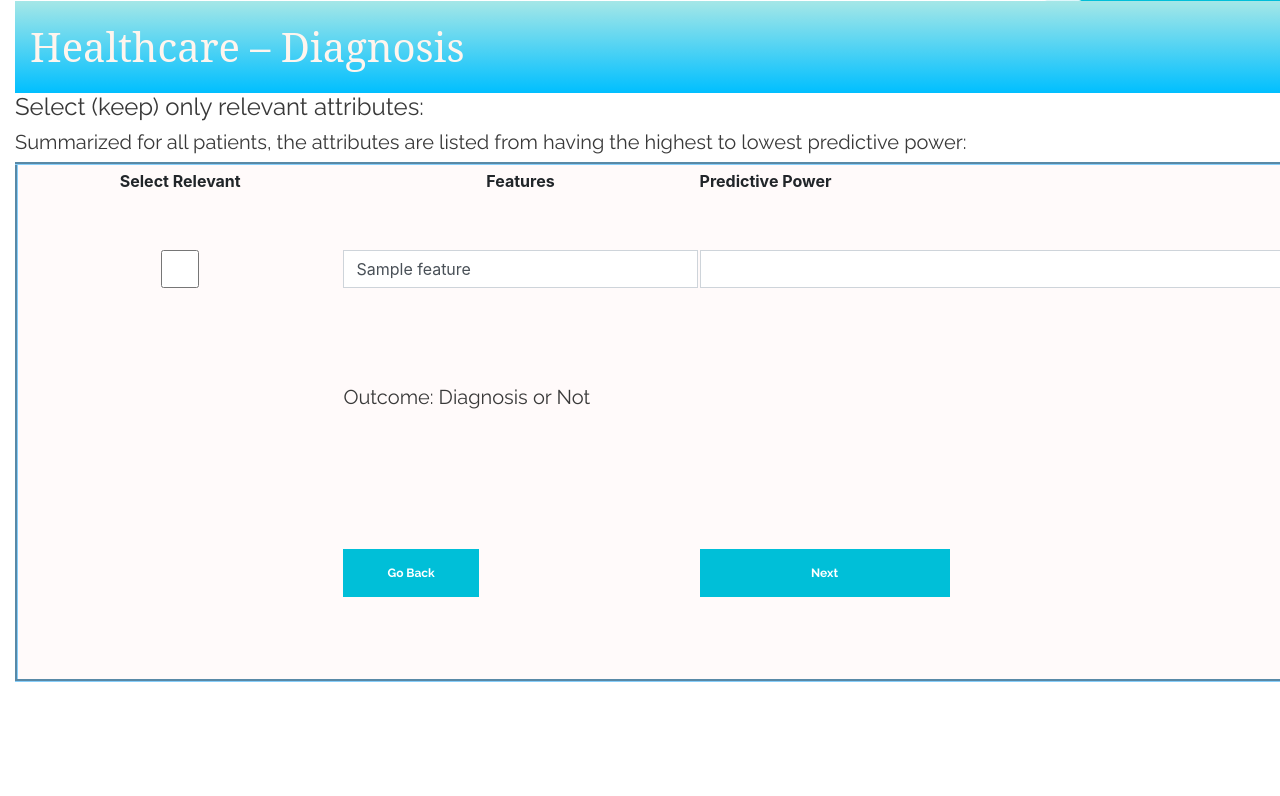
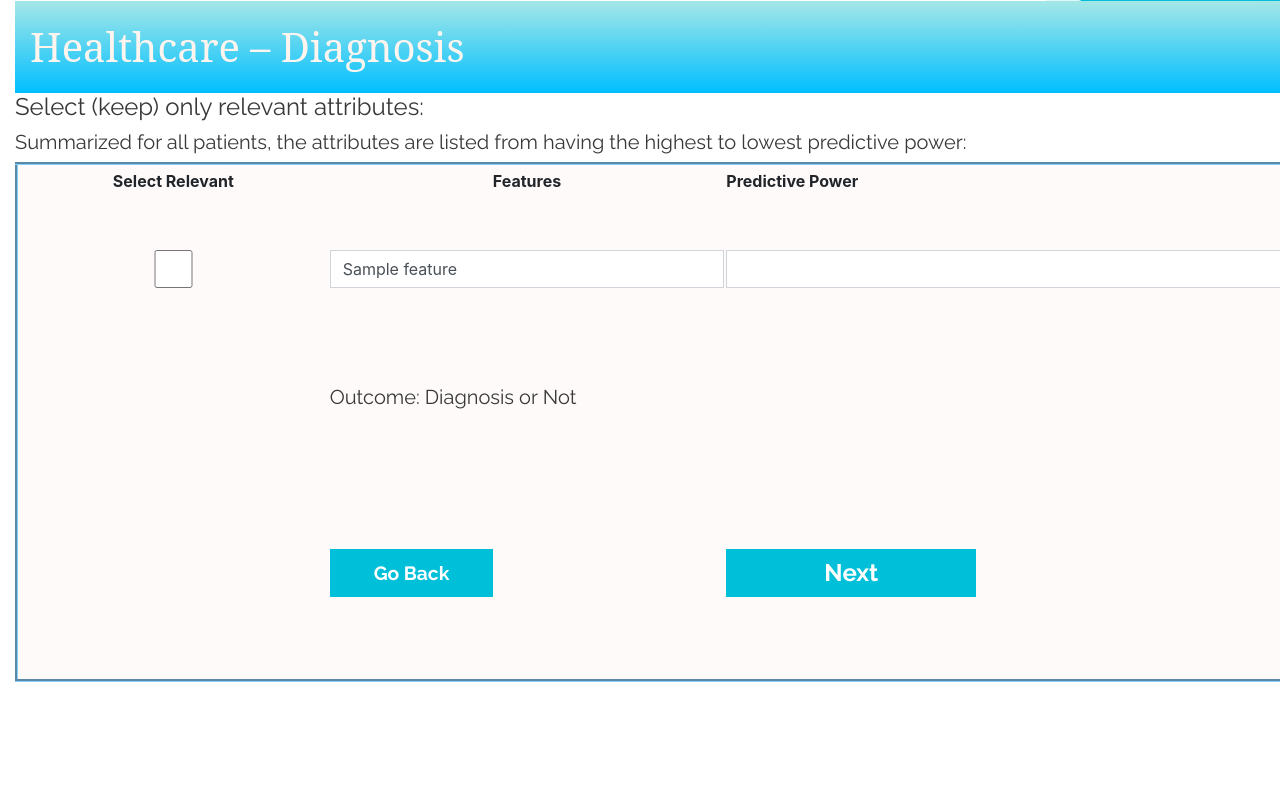
Before and after one commit to kipod/eleza, a Flask app: page /demo/features in a window 1280 px wide; the page is wider, and only the part inside the window is pictured. Shown: the part 319-1115 px from the top of that part. Run offline with Flask 2, Linux system fonts and the light colour scheme; tables that the repository leaves empty hold one stand-in row (values such as "Sample post"); some libraries are stand-ins or nearby versions.

Commit message:
fix_text_size_button_on_pages

```diff
--- a/app/templates/demo.html
+++ b/app/templates/demo.html
@@ -129,7 +129,7 @@
                 <tr>
                   <td></td>
                   <td>
-                    {{ form.next(class="btn-solid-lg page-scroll", style="width: 250px") }}
+                    {{ form.next(class="btn-solid-lg page-scroll", style="width: 250px; font-size: 150%;") }}
                   </td>
                 </tr>
               </table>
--- a/app/templates/select_features.html
+++ b/app/templates/select_features.html
@@ -42,8 +42,8 @@
             {% endfor %}
             <tr><td></td><td colspan="2"><div style="margin-top: 10px; margin-bottom: 10px;"><h5>Outcome: {{ form.subdomain.name }} Diagnosis or Not</h5></div></td></tr>
             <tr><td></td>
-                <td><div style="margin-top: 10px; margin-bottom: 10px;"><a class="btn-solid-lg page-scroll" href="{{ url_for('demo.demo') }}">Go Back</a></div></td>
-                <td><div style="margin-top: 10px; margin-bottom: 10px;">{{ form.next(class="btn-solid-lg page-scroll", style="width: 250px") }}</div></td>
+                <td><div style="margin-top: 10px; margin-bottom: 10px;"><a class="btn-solid-lg page-scroll" href="{{ url_for('demo.demo') }}" style="font-size: 120%;">Go Back</a></div></td>
+                <td><div style="margin-top: 10px; margin-bottom: 10px;">{{ form.next(class="btn-solid-lg page-scroll", style="width: 250px; font-size: 150%;") }}</div></td>
             </tr>
         </tbody>
     </table>
```
Also changed, not shown: app/templates/range_groups.html (+4 -4 lines).
